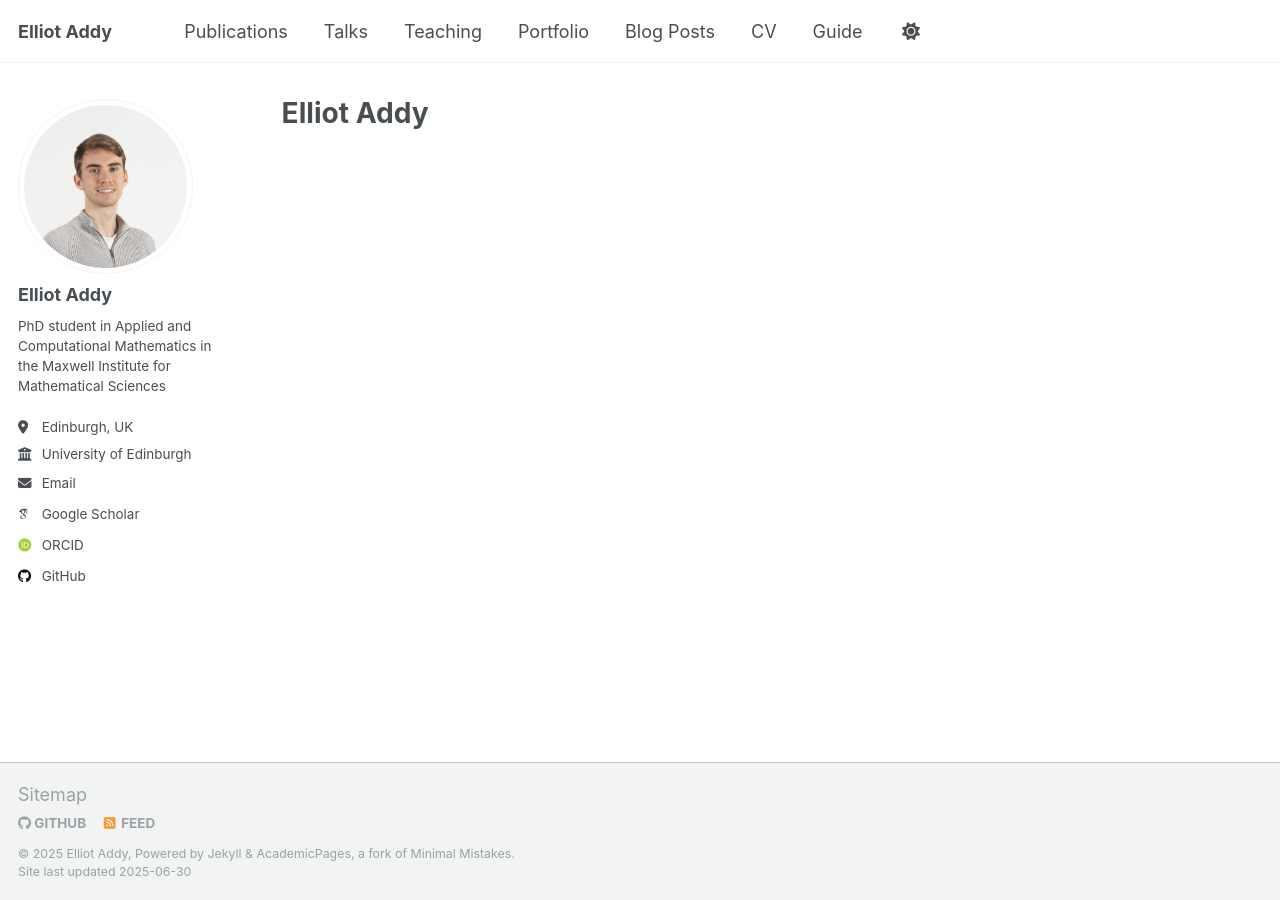
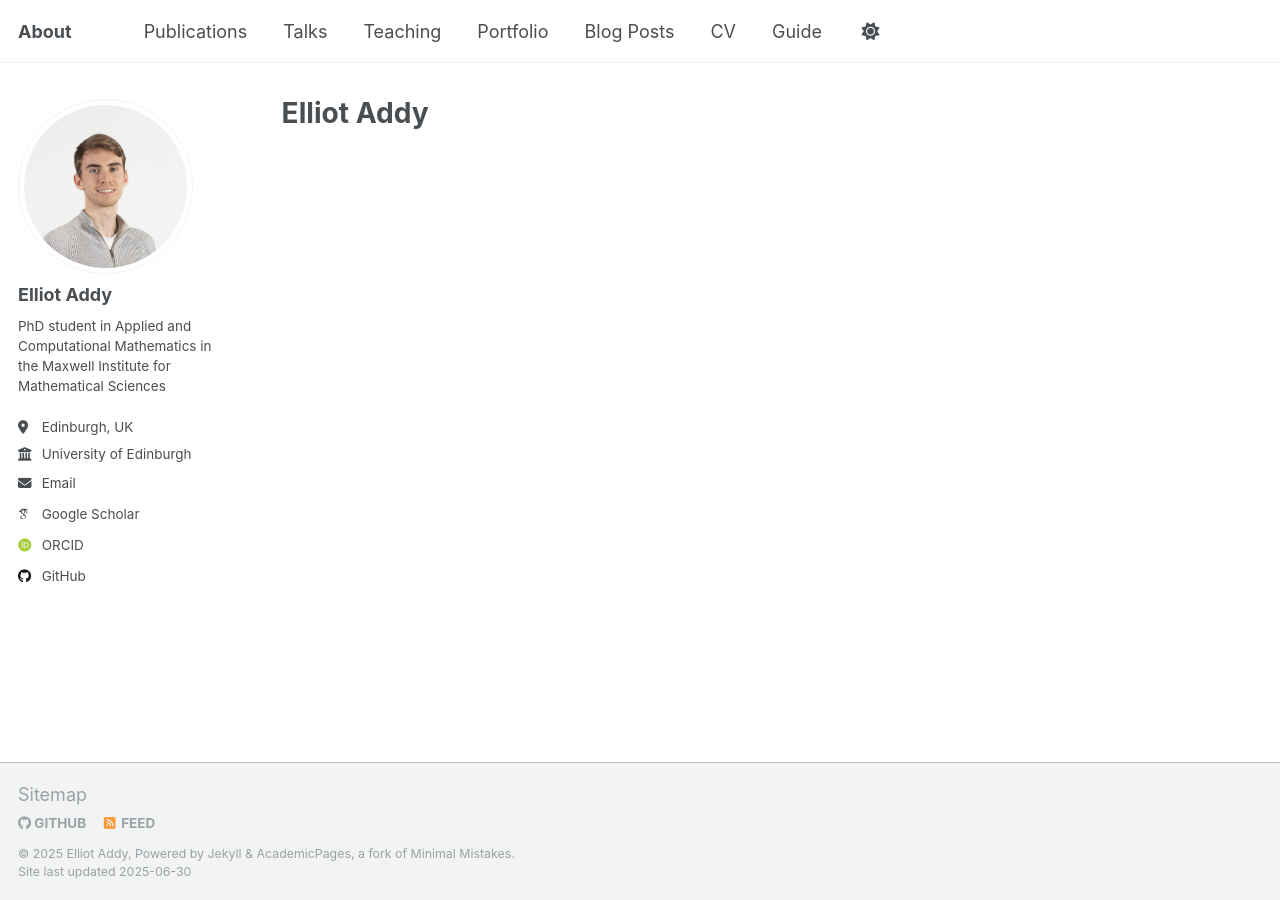
Before and after one commit to elliot-addy/elliot-addy.github.io, a Jekyll site: the page built from _pages/about.md, in a window 1280 px wide. Built offline with Jekyll 4.4.1, drawn with Linux system fonts in a browser that asks for light colours; some web fonts are replaced; a script that is not in the unit is left out.

Commit message:
Update _config.yml

```diff
--- a/_config.yml
+++ b/_config.yml
@@ -9,7 +9,7 @@
 # Basic Site Settings
 locale                   : "en-UK"
 site_theme               : "default"
-title                    : "Elliot Addy"
+title                    : "About"
 title_separator          : "-"
 name                     : &name "Elliot Addy"
 description              : &description "PhD student in Applied and Computational Mathematics in the Maxwell Institute for Mathematical Sciences, based at the University of Edinburgh. "
```
